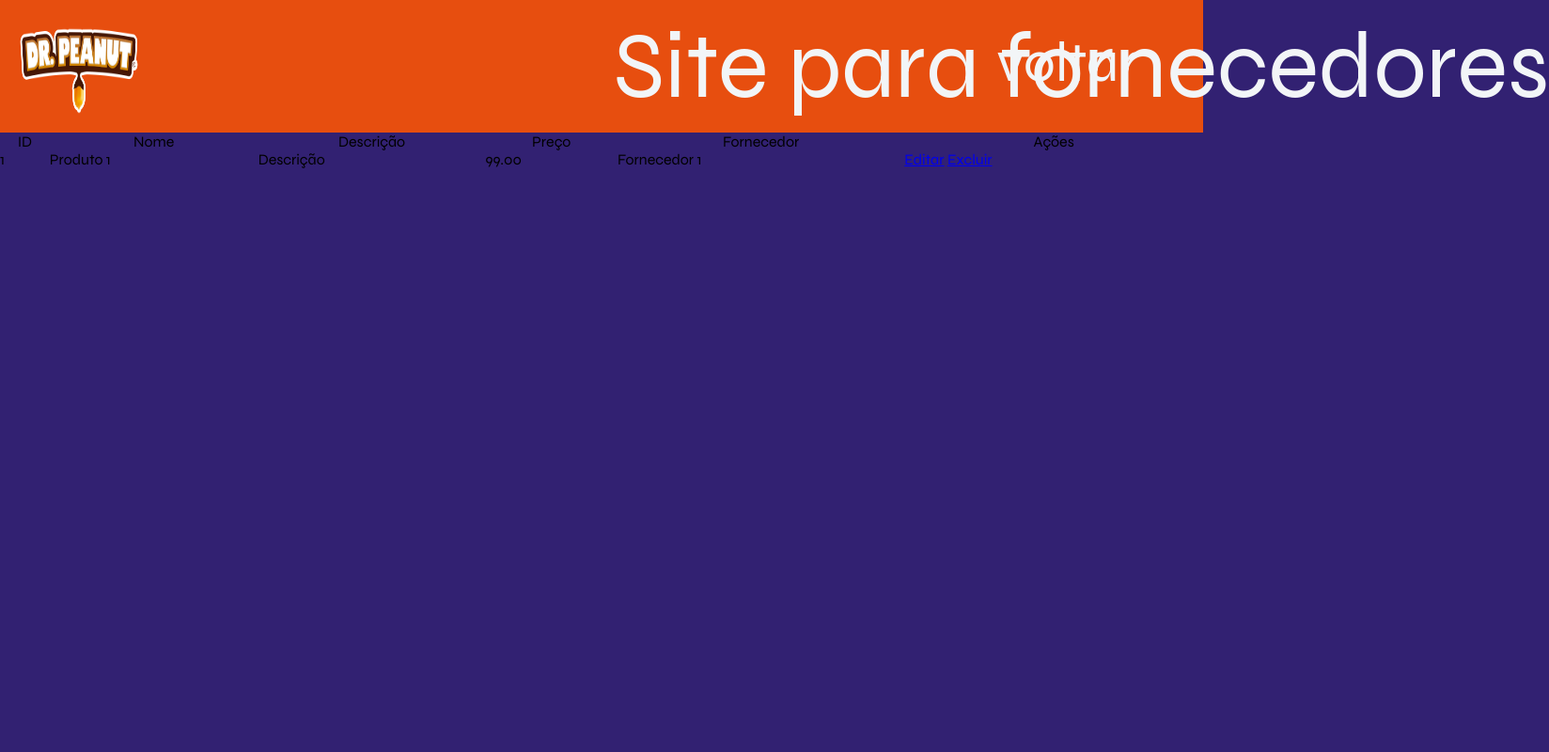
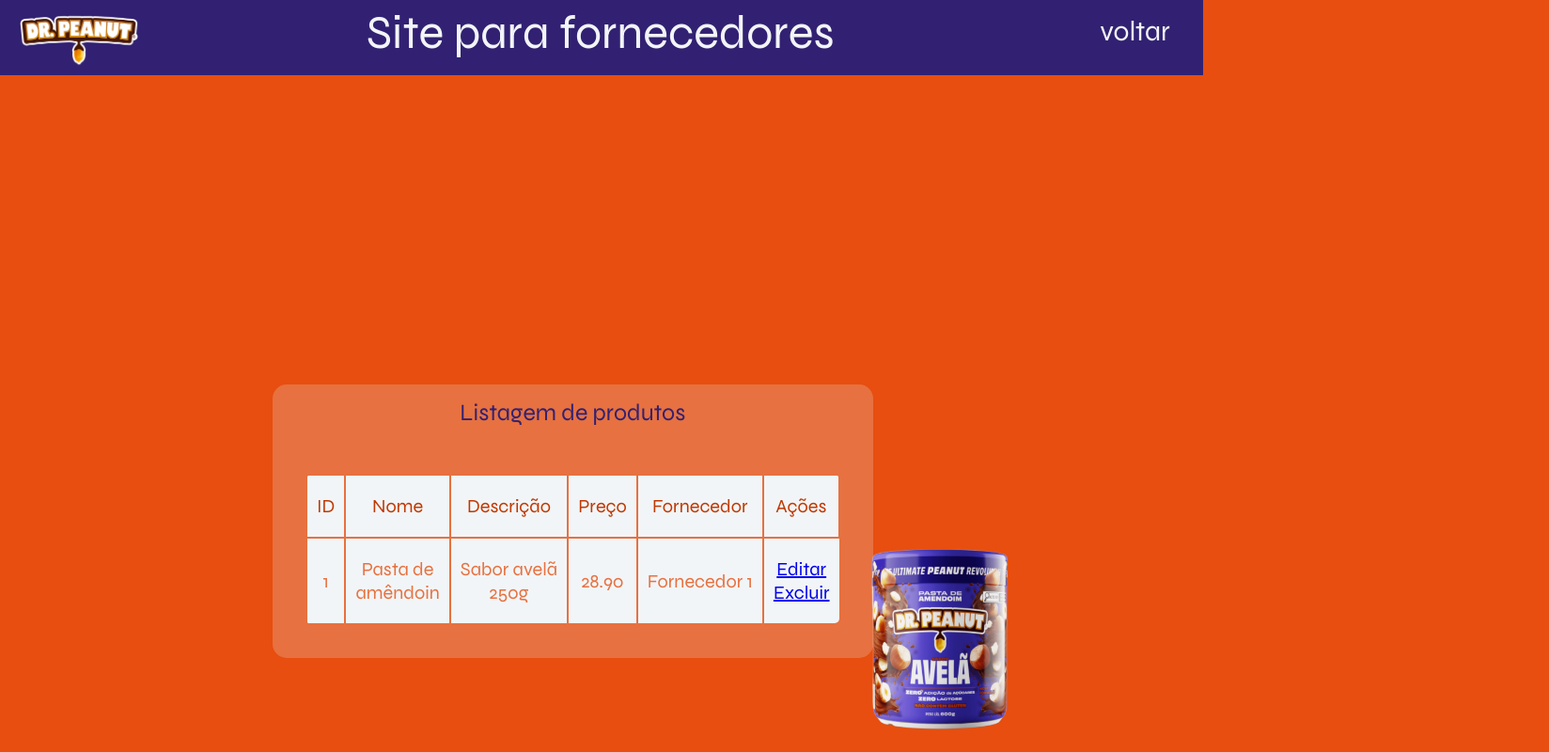
Before and after one commit to Alexandre-HCS/Projeto-Final, a plain HTML site: page Product-list/index.html in a window 1280 px wide. Shown: the whole page at 94% size, 1648 px wide, since content can reach past the window. Drawn offline with Linux system fonts and the light colour scheme.

Commit message:
Projeto-finalizado(sem-resp)

```diff
--- a/Product-list/css/style.css
+++ b/Product-list/css/style.css
@@ -10,9 +10,9 @@
 header{
     display: flex;
     text-align: center;
-    background-color: #E74E0F;
-    padding-bottom: 10px;
-    padding-top: 10px;
+    background-color: #322172;
+    padding-bottom: 5px;
+    padding-top: 5px;
     position: relative;
     width: 100%;
 }
@@ -25,23 +25,101 @@
 
 .texto-cabecalho{
     position: relative;
-    font-size: 100px;
-    left: 525px;
+    font-size: 50px;
+    left: 262px;
     color: #F2F5F7;
 }
 
 .exit{
     position: absolute;
-    font-size: 60px;
-    right: 70px;
+    font-size: 30px;
+    right: 35px;
     color: #F2F5F7;
     text-decoration: none;
-    top: 30px;
+    top: 15px;
 }
 
 body{
-    background-color: #322172;
+    background-color: #E74E0F;
     display: flex;
     flex-direction: column;
     min-height: 100vh;
 }
+
+main{
+    color: #F2F5F7;
+    background-color: #E77140;
+    display: flex;
+    justify-content:center;
+    align-items:center;
+    flex-direction: column;
+    text-align: center;
+    padding: 15px;
+    border-radius: 15px;
+    margin-top: 140px;
+    position: fixed;
+    bottom: 100px;
+    left: 290px;
+    font-size: 25px;
+}
+
+.end-top{
+    border-top-left-radius: 5px;
+}
+
+.end-bottom{
+    border-bottom-left-radius: 5px;
+}
+
+.end2-top{
+    border-top-right-radius: 5px;
+}
+
+.end2-bottom{
+    border-bottom-right-radius: 5px;
+}
+
+th, td{
+    margin: 10px;
+    padding: 10px;
+    background-color: #F2F5F7;
+    font-size: 20px;
+    border: #E77140 solid 2px;
+    padding-top: 20px;
+    padding-bottom: 20px;
+}
+
+th{
+    color: #C03902;
+}
+
+td{
+    color: #E77140;
+    text-decoration: none;
+}
+
+.actions{
+    text-decoration: none;
+    color: #E77140;
+    display: flex;
+    flex-direction: column;
+    border: #E77140 solid 0px;
+    margin: 0px;
+}
+
+h1{
+    color: #322172;
+}
+
+table{
+    margin: 20px;
+    margin-top: 50px;
+}
+
+.pasta{
+    position: absolute;
+    width: 18%;
+    z-index: +1;
+    right: 165px;
+    bottom: 5px;
+}
--- a/Product-list/index.html
+++ b/Product-list/index.html
@@ -14,31 +14,37 @@
     <p class="texto-cabecalho">Site para fornecedores</p>
 </header>
 
-
+    <main>
+      <h1>Listagem de produtos</h1>
       <table class="tabela">
           <thead>
               <tr>
-              <th class="tabela-cel">ID</th>
+                <th class="tabela-cel end-top">ID</th>
                  <th class="tabela-cel">Nome</th>
                 <th class="tabela-cel">Descrição</th>
                 <th class="tabela-cel">Preço</th>
                 <th class="tabela-cel">Fornecedor</th>
-             <th class="tabela-cel">Ações</th>
+               <th class="tabela-cel end2-top">Ações</th>
               </tr>
           </thead>
           <tbody>
               <tr>
-              <td>1</td>
-              <td>Produto 1</td>
-              <td>Descrição</td>
-              <td>99.00</td>
-              <td>Fornecedor 1</td>
-              <td class="actions">
+                <td class="tabela-cel end-bottom">1</td>
+                <td class="tabela-cel">Pasta de <br>amêndoin</td>
+                <td class="tabela-cel">Sabor avelã<br>
+                  250g</td>
+                <td class="tabela-cel">28.90</td>
+                <td class="tabela-cel">Fornecedor 1</td>
+                <td class="actions end2-bottom">
                   <a href="#">Editar</a>
                   <a href="#">Excluir</a>
                 </td>
               </tr>
             </tbody>
       </table>
+    </main>
+    <aside>
+      <img class="pasta" src="img/pasta.png" alt="pasta_de_amen">
+    </aside>
 </body>
 </html>
--- a/Product-login/css/style.css
+++ b/Product-login/css/style.css
@@ -46,3 +46,79 @@
     min-height: 100vh;
     overflow: hidden;
 }
+
+main{
+    color: #F2F5F7;
+    background-color: #493790;
+    display: flex;
+    justify-content:center;
+    align-items:center;
+    flex-direction: column;
+    text-align: center;
+    padding: 15px;
+    border-radius: 15px;
+    margin-top: 140px;
+    position: fixed;
+    bottom: 20px;
+    left: 350px;
+    font-size: 25px;
+}
+
+.input{
+    background-color: #F2F5F7;
+    width: 400px;
+    margin: 10px;
+    border-radius: 5px;
+}
+
+.descricao{
+    background-color: #F2F5F7;
+    width: 400px;
+    margin: 10px;
+    border-radius: 5px;
+    resize: none;
+}
+
+.button{
+    background-color: #E74E0F;
+    margin-top: 10px;
+    margin-bottom: 20px;
+    padding: 2.5px;
+    color: #F2F5F7;
+    transition: background-color 0.5s;
+    border-radius: 5px;
+    width: 400px;
+}
+
+.button:hover{
+    background-color: #C03902;
+}
+
+table{
+    margin: 10px;
+}
+
+.end{
+    border-radius: 5px;
+}
+
+.pre-end{
+    border-left: #493790 solid 5px;
+    border-right: #493790 solid 5px;
+}
+
+th{
+    margin: 10px;
+    padding: 10px;
+    background-color: #F2F5F7;
+    color: #493790;
+    font-size: 20px;
+}
+
+.text-up{
+    font-size: 25px;
+}
+
+.text-up-bottom{
+    color: #E74E0F;
+}
```
Also changed, not shown: Login/css/style.css (+0 -7 lines), Product-login/index.html (+12 -7 lines), Product-list/img/pasta.png (added). Lines whose indentation alone changed are shown as unchanged.
